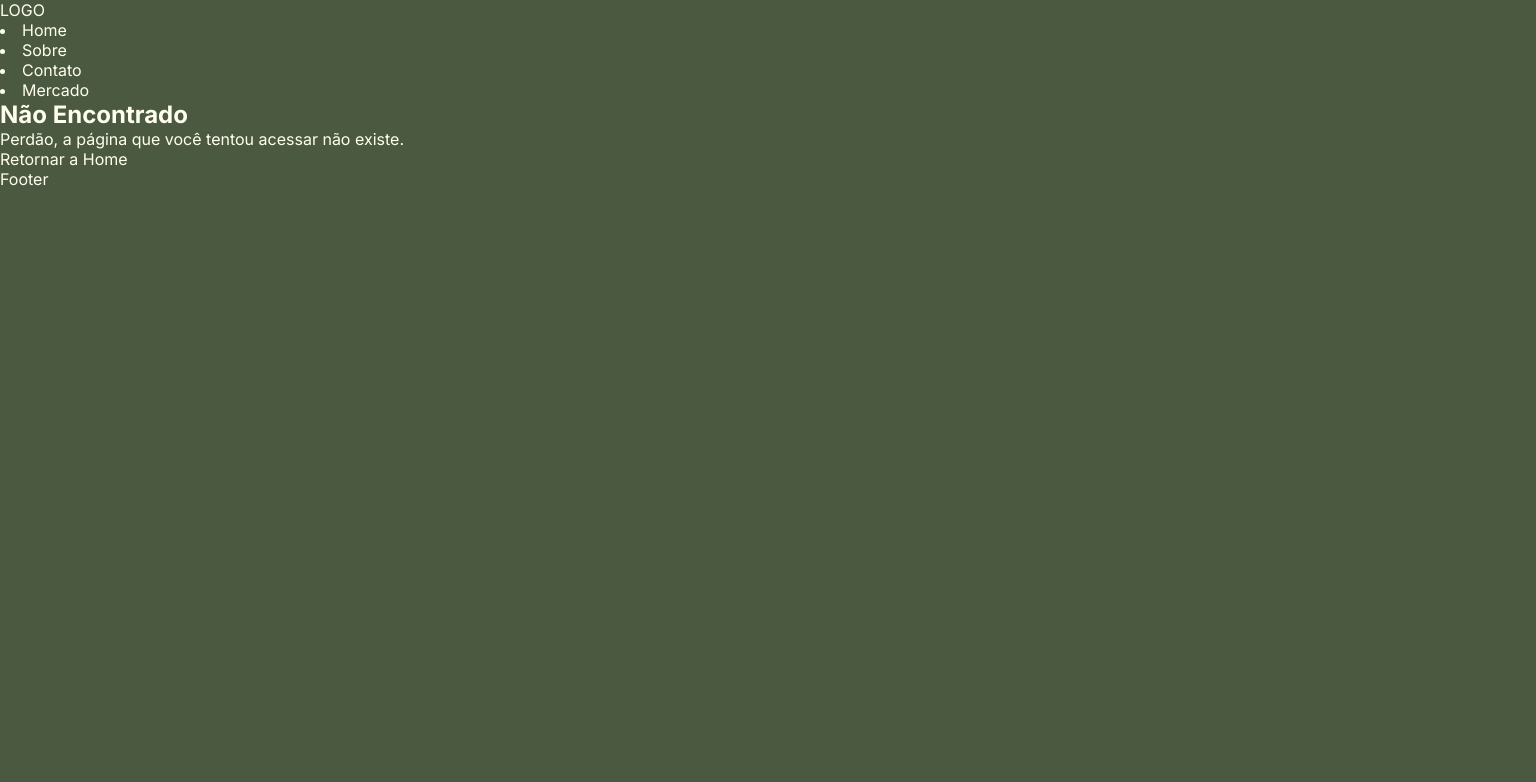
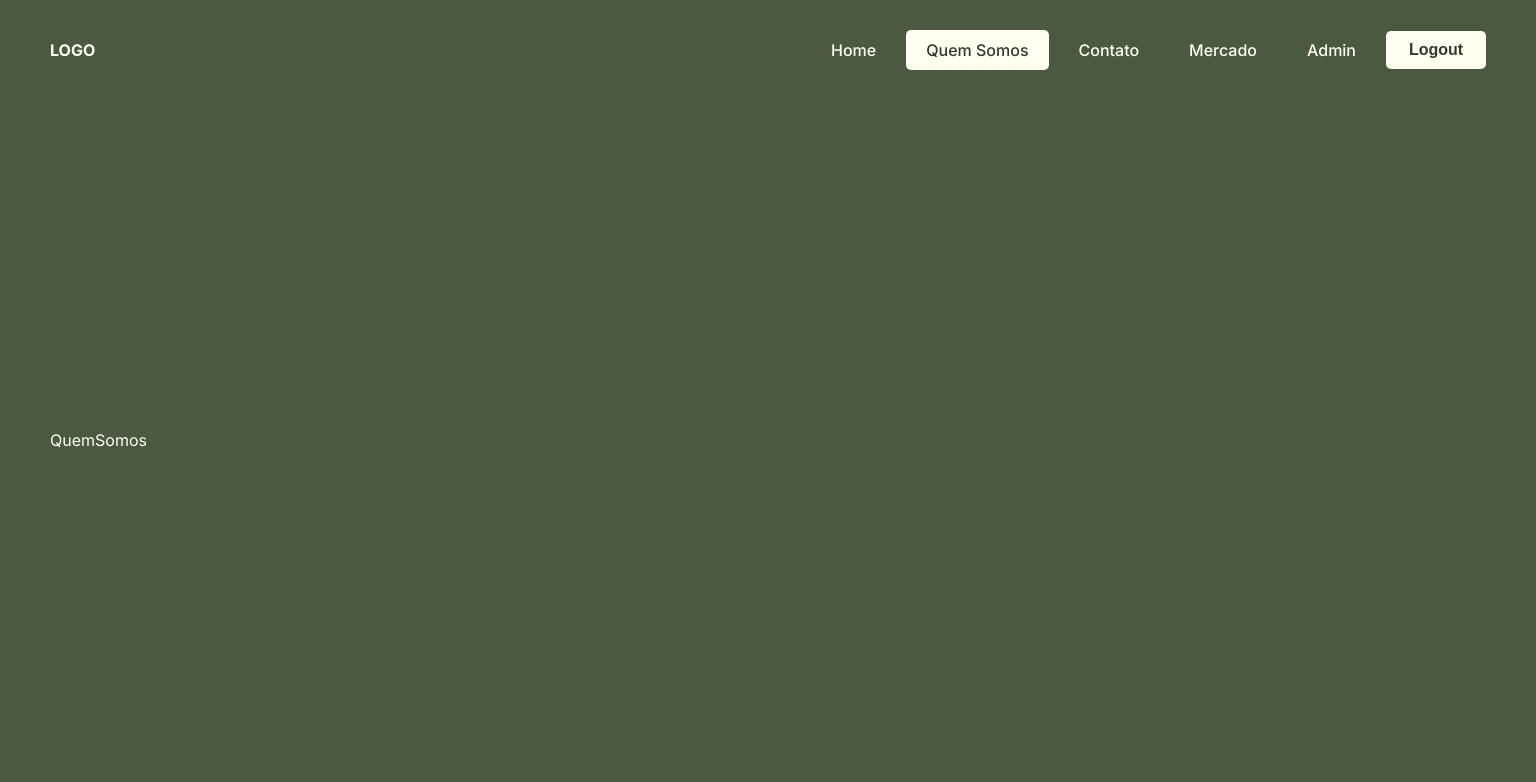
Before and after one commit to BiosTEC/SIGASmvp, a Next.js app: page /quem-somos in a window 1280 px wide. Before the commit this address had no page. Shown: the top 782 px of the page, 1536 px wide, since content can reach past the window. Built offline with nearby package versions, Linux system fonts and the light colour scheme.

Commit message:
Styles: Estilização base das páginas e navbar

```diff
--- a/src/app/globals.css
+++ b/src/app/globals.css
@@ -7,6 +7,7 @@
   --marfin: #F2F2F2;
   --cinzaClaro: #8F8E8E;
   --cinzaEscuro: #363636;
+  --borderRadius: .5rem;
 }
 
 * {
@@ -15,7 +16,14 @@
   box-sizing: border-box;
 }
 
+html {
+  /* 62.5% de 16px(tamanho de fonte dos browsers) é 10px */
+  font-size: 62.5%;
+}
+
 body {
+  /* 1.6 * 10px = 16px */
+  font-size: 1.6rem;
   background-color: var(--bg);
   color: var(--branco);
 }
@@ -24,3 +32,14 @@ a {
   text-decoration: none;
   color: inherit;
 }
+
+.main {
+  width: 1536px;
+  margin: auto;
+  padding: 0 5rem 0 5rem;
+  /* top>left>bottom>right */
+  min-height: 100svh;
+  display: flex;
+  flex-direction: column;
+  justify-content: space-between;
+}
--- a/src/app/layout.tsx
+++ b/src/app/layout.tsx
@@ -19,9 +19,11 @@ export default function RootLayout({
   return (
     <html lang="pt">
       <body className={inter.className}>
-        <Navbar />
-        {children}
-        <Footer />
+        <main className='main'>
+          <Navbar />
+          {children}
+          <Footer />
+        </main>
       </body>
     </html>
   );
--- /dev/null
+++ b/src/app/quem-somos/page.tsx
@@ -0,0 +1,7 @@
+import React from 'react'
+
+export default function QuemSomos() {
+  return (
+    <div>QuemSomos</div>
+  )
+}
--- a/src/componentes/navbar/Navbar.tsx
+++ b/src/componentes/navbar/Navbar.tsx
@@ -1,11 +1,12 @@
 import React from 'react'
 import Links from './links/Links'
+import styles from './navbar.module.css'
 
 export default function Navbar() {
   return (
-    <nav>
-      <div>LOGO</div>
-      <menu>
+    <nav className={styles.container}>
+      <div className={styles.logo}>LOGO</div>
+      <menu className={styles.menu}>
         <Links />
       </menu>
     </nav>
--- a/src/componentes/navbar/links/Links.tsx
+++ b/src/componentes/navbar/links/Links.tsx
@@ -1,5 +1,6 @@
 import React from 'react'
-import Link from 'next/link'
+import NavLink from './navLink/NavLink'
+import styles from './links.module.css'
 
 export default function Links() {
 
@@ -10,8 +11,8 @@ export default function Links() {
             path: '/'
         },
         {
-            title: 'Sobre',
-            path: '/sobre'
+            title: 'Quem Somos',
+            path: '/quem-somos'
         },
         {
             title: 'Contato',
@@ -22,12 +23,26 @@ export default function Links() {
             path: '/mercado'
         },
     ]
+    /* temporary */
+    const session = true
+    const isAdmin = true
 
     return (
         <>
+            {/* Mapeando o array de links em elementos */}
             {links.map((link => (
-                <li><Link href={link.path} key={link.title}>{link.title}</Link></li>
+                <li><NavLink item={link} key={link.title} /></li>
             )))}
+            {/* Blodo de condicionais para mostrar o link de admin, e trocar o link de login pelo botão de logout */}
+            {
+                session ? (
+                    <>
+                        {isAdmin && <li><NavLink item={{ title: 'Admin', path: '/admin' }} /></li>}
+                        <li><button className={styles.logout}>Logout</button></li>
+                    </>
+                ) : (
+                    <NavLink item={{ title: 'Login', path: '/Login' }} />
+                )}
         </>
     )
 }
--- /dev/null
+++ b/src/componentes/navbar/links/links.module.css
@@ -0,0 +1,12 @@
+.logout {
+    cursor: pointer;
+    font-weight: bold;
+    min-width: 10rem;
+    padding: 1rem 2rem;
+    border-radius: var(--borderRadius);
+    text-align: center;
+    border: none;
+    font-size: inherit;
+    background-color: var(--branco);
+    color: var(--texto);
+}
--- /dev/null
+++ b/src/componentes/navbar/links/navLink/NavLink.tsx
@@ -0,0 +1,22 @@
+'use client'
+import React from 'react'
+import styles from './navLink.module.css'
+import Link from 'next/link'
+import { usePathname } from 'next/navigation'
+
+type NavLinkProps = {
+    item: {
+        path: string;
+        title: string;
+    }
+}
+
+export default function NavLink({ item }: NavLinkProps) {
+
+    const pathname = usePathname();
+
+    return (
+        <Link className={`${styles.container}
+         ${pathname === item.path && styles.active}`} href={item.path} key={item.title}>{item.title}</Link>
+    )
+}
--- /dev/null
+++ b/src/componentes/navbar/links/navLink/navLink.module.css
@@ -0,0 +1,11 @@
+.container{
+    min-width: 10rem;
+    padding: 1rem 2rem;
+    border-radius: var(--borderRadius);
+    font-weight: 500;
+    text-align: center;
+}
+.active{
+    background-color: var(--branco);
+    color: var(--texto);
+}
--- /dev/null
+++ b/src/componentes/navbar/navbar.module.css
@@ -0,0 +1,16 @@
+.container{
+height: 10rem;
+display: flex;
+align-items: center;
+justify-content: space-between;
+}
+.logo{
+    font-size: 30;
+    font-weight: bold;
+}
+.menu{
+    list-style: none;
+    display: flex;
+    align-items: center;
+    gap: 10px;
+}
```
Also changed, not shown: src/app/sobre/page.tsx (deleted, +0 -7 lines).
